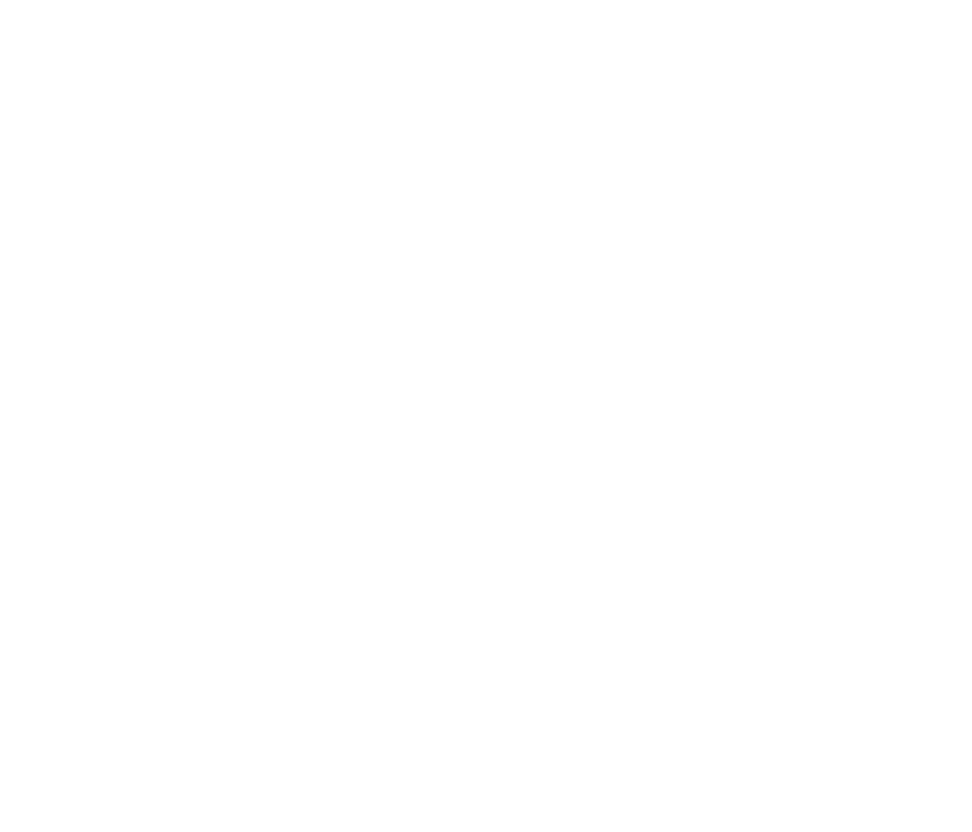
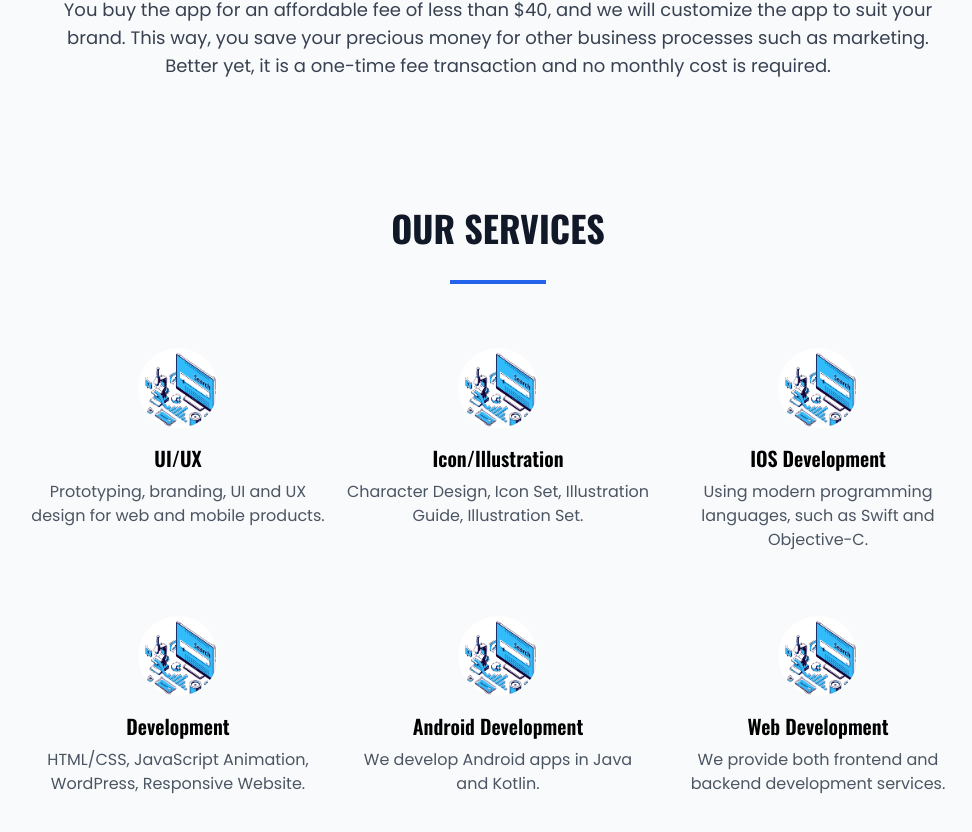
Before and after one commit to AYOUB134/mtai3, a React (Create React App) app: page / in a window 1280 px wide. Shown: the part 1132-1964 px from the top of the page, without its empty margins (142-1114 px from the left). Before the commit the page ends 800 px from the top, so only its background shows below. Built offline with nearby package versions, Linux system fonts and the light colour scheme.

Commit message:
services

```diff
--- a/src/App.js
+++ b/src/App.js
@@ -3,6 +3,8 @@
 import Nav from './components/Nav';
 import Hero from './components/Hero';
 import Navhero from './components/NavHero';
+import About from './components/About'
+import Services from './components/Services';
 
 function App() {
   return (
@@ -10,6 +12,8 @@
 {/* <Nav></Nav>
 <Hero></Hero> */}
 <Navhero></Navhero>
+<About></About>
+<Services></Services>
 </>
   );
 }
--- /dev/null
+++ b/src/components/About.js
@@ -0,0 +1,23 @@
+export default function About() {
+    return (
+      <div className="bg-gray-50 py-16">
+        <div className="max-w-7xl mx-auto px-4 sm:px-6 lg:px-8 text-center">
+          {/* Heading */}
+          <h1 className="text-4xl font-bold text-gray-900 m-4">
+            WHAT WE DO
+          </h1>
+
+          {/* Horizontal Line */}
+          <div className="mt-4 mb-8 mx-auto w-24 border-b-4 border-blue-600"></div>
+
+          {/* Description Text */}
+          <p className="text-lg text-gray-700 max-w-4xl mx-auto leading-7">
+            Need a customized application to suit your business needs? Worry no more! At Qboxus, we create clones of popular applications that are already in the market. We have most, if not all, applications available in our collection. The apps range from food delivery apps like Skipthedishes and Seamless, dating apps such as Tinder and Bumble, video sharing apps like TikTok to image sharing apps such as Instagram.
+          </p>
+          <p className="text-lg text-gray-700 max-w-4xl mx-auto leading-7 mt-4">
+            You buy the app for an affordable fee of less than $40, and we will customize the app to suit your brand. This way, you save your precious money for other business processes such as marketing. Better yet, it is a one-time fee transaction and no monthly cost is required.
+          </p>
+        </div>
+      </div>
+    );
+  }
--- /dev/null
+++ b/src/components/Services.js
@@ -0,0 +1,96 @@
+import Icon from './images/icon.png';
+
+export default function Services() {
+    return (
+        <div className="bg-gray-50 py-16">
+            <div className="max-w-7xl mx-auto px-4 sm:px-6 lg:px-8 text-center">
+                {/* Heading */}
+                <h1 className="text-4xl font-bold text-gray-900 mb-8">OUR SERVICES</h1>
+
+                {/* Horizontal Line */}
+                <div className="mb-8 mx-auto w-24 border-b-4 border-blue-600"></div>
+
+                {/* Services Row */}
+                <div className="flex flex-wrap justify-center mb-12">
+                    {/* Service Item 1 */}
+                    <div className="flex flex-col items-center mx-2 text-center w-full sm:w-1/2 md:w-1/3 lg:w-1/4 my-8"> {/* Increased my-8 for more vertical spacing */}
+                        <img
+                            src={Icon}
+                            alt="UI/UX"
+                            className="mb-4 w-20 h-20 rounded-full" // Increased size and added rounded class
+                        />
+                        <h2 className="text-xl font-semibold mb-2">UI/UX</h2> {/* Increased font size */}
+                        <p className="text-gray-600 text-base">
+                            Prototyping, branding, UI and UX design for web and mobile products.
+                        </p> {/* Increased font size */}
+                    </div>
+
+                    {/* Service Item 2 */}
+                    <div className="flex flex-col items-center mx-2 text-center w-full sm:w-1/2 md:w-1/3 lg:w-1/4 my-8"> {/* Increased my-8 for more vertical spacing */}
+                        <img
+                            src={Icon}
+                            alt="Icon/Illustration"
+                            className="mb-4 w-20 h-20 rounded-full" // Increased size and added rounded class
+                        />
+                        <h2 className="text-xl font-semibold mb-2">Icon/Illustration</h2> {/* Increased font size */}
+                        <p className="text-gray-600 text-base">
+                            Character Design, Icon Set, Illustration Guide, Illustration Set.
+                        </p> {/* Increased font size */}
+                    </div>
+
+                    {/* Service Item 3 */}
+                    <div className="flex flex-col items-center mx-2 text-center w-full sm:w-1/2 md:w-1/3 lg:w-1/4 my-8"> {/* Increased my-8 for more vertical spacing */}
+                        <img
+                            src={Icon}
+                            alt="IOS Development"
+                            className="mb-4 w-20 h-20 rounded-full" // Increased size and added rounded class
+                        />
+                        <h2 className="text-xl font-semibold mb-2">IOS Development</h2> {/* Increased font size */}
+                        <p className="text-gray-600 text-base">
+                            Using modern programming languages, such as Swift and Objective-C.
+                        </p> {/* Increased font size */}
+                    </div>
+
+                    {/* Service Item 4 */}
+                    <div className="flex flex-col items-center mx-2 text-center w-full sm:w-1/2 md:w-1/3 lg:w-1/4 my-8"> {/* Increased my-8 for more vertical spacing */}
+                        <img
+                            src={Icon}
+                            alt="Development"
+                            className="mb-4 w-20 h-20 rounded-full" // Increased size and added rounded class
+                        />
+                        <h2 className="text-xl font-semibold mb-2">Development</h2> {/* Increased font size */}
+                        <p className="text-gray-600 text-base">
+                            HTML/CSS, JavaScript Animation, WordPress, Responsive Website.
+                        </p> {/* Increased font size */}
+                    </div>
+
+                    {/* Service Item 5 */}
+                    <div className="flex flex-col items-center mx-2 text-center w-full sm:w-1/2 md:w-1/3 lg:w-1/4 my-8"> {/* Increased my-8 for more vertical spacing */}
+                        <img
+                            src={Icon}
+                            alt="Android Development"
+                            className="mb-4 w-20 h-20 rounded-full" // Increased size and added rounded class
+                        />
+                        <h2 className="text-xl font-semibold mb-2">Android Development</h2> {/* Increased font size */}
+                        <p className="text-gray-600 text-base">
+                            We develop Android apps in Java and Kotlin.
+                        </p> {/* Increased font size */}
+                    </div>
+
+                    {/* Service Item 6 */}
+                    <div className="flex flex-col items-center mx-2 text-center w-full sm:w-1/2 md:w-1/3 lg:w-1/4 my-8"> {/* Increased my-8 for more vertical spacing */}
+                        <img
+                            src={Icon}
+                            alt="Web Development"
+                            className="mb-4 w-20 h-20 rounded-full" // Increased size and added rounded class
+                        />
+                        <h2 className="text-xl font-semibold mb-2">Web Development</h2> {/* Increased font size */}
+                        <p className="text-gray-600 text-base">
+                            We provide both frontend and backend development services.
+                        </p> {/* Increased font size */}
+                    </div>
+                </div>
+            </div>
+        </div>
+    );
+}
```
Also changed, not shown: src/components/images/icon.png (added).
